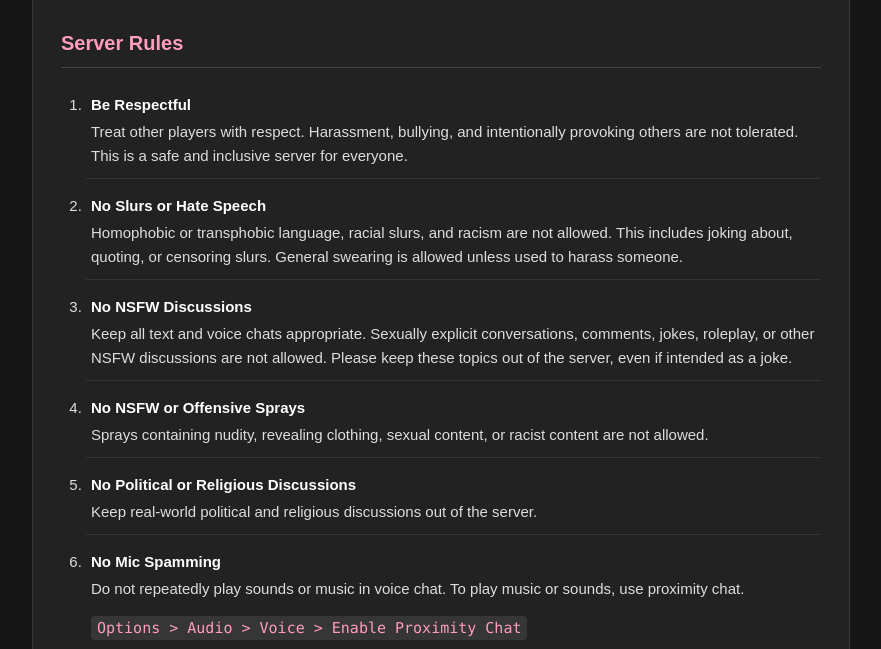
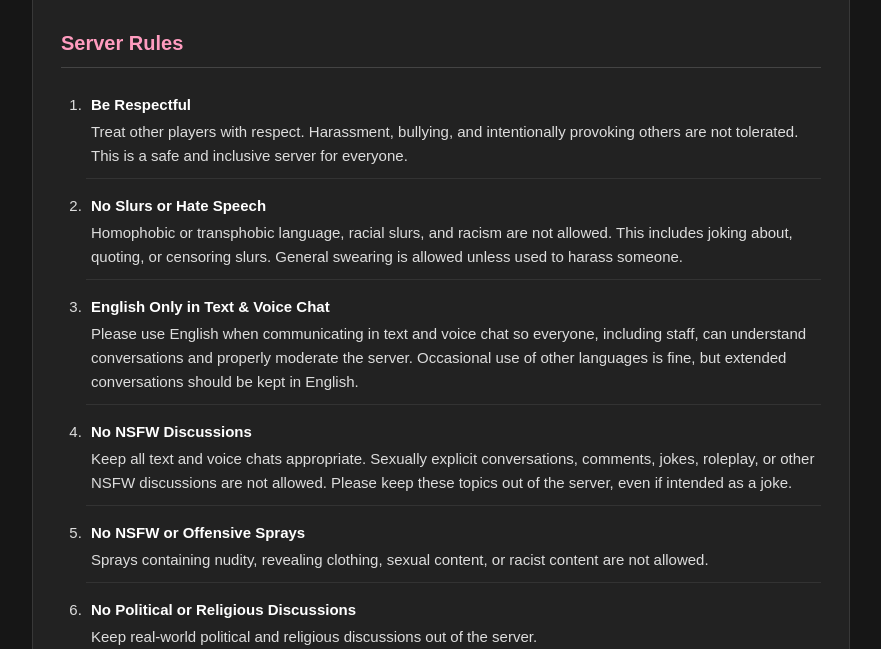
Before and after one commit to MercyMarcy/ShenMotdWebsite, a plain HTML site: page index.html in a window 1280 px wide. Shown: the part 151-800 px from the top of the page, without its empty margins (199-1080 px from the left). Drawn offline with Linux system fonts and the light colour scheme.

Commit message:
Update index.html

```diff
--- a/index.html
+++ b/index.html
@@ -173,6 +173,12 @@
         swearing is allowed unless used to harass someone.
       </li>
 
+	  <li>
+        <strong>English Only in Text & Voice Chat</strong>
+        Please use English when communicating in text and voice chat so everyone, including staff, can understand conversations and properly moderate the server. Occasional use of other languages is fine, but extended conversations should be kept in English.
+      </li>
+
+
       <li>
         <strong>No NSFW Discussions</strong>
         Keep all text and voice chats appropriate. Sexually explicit conversations, comments, jokes, roleplay, or
```
